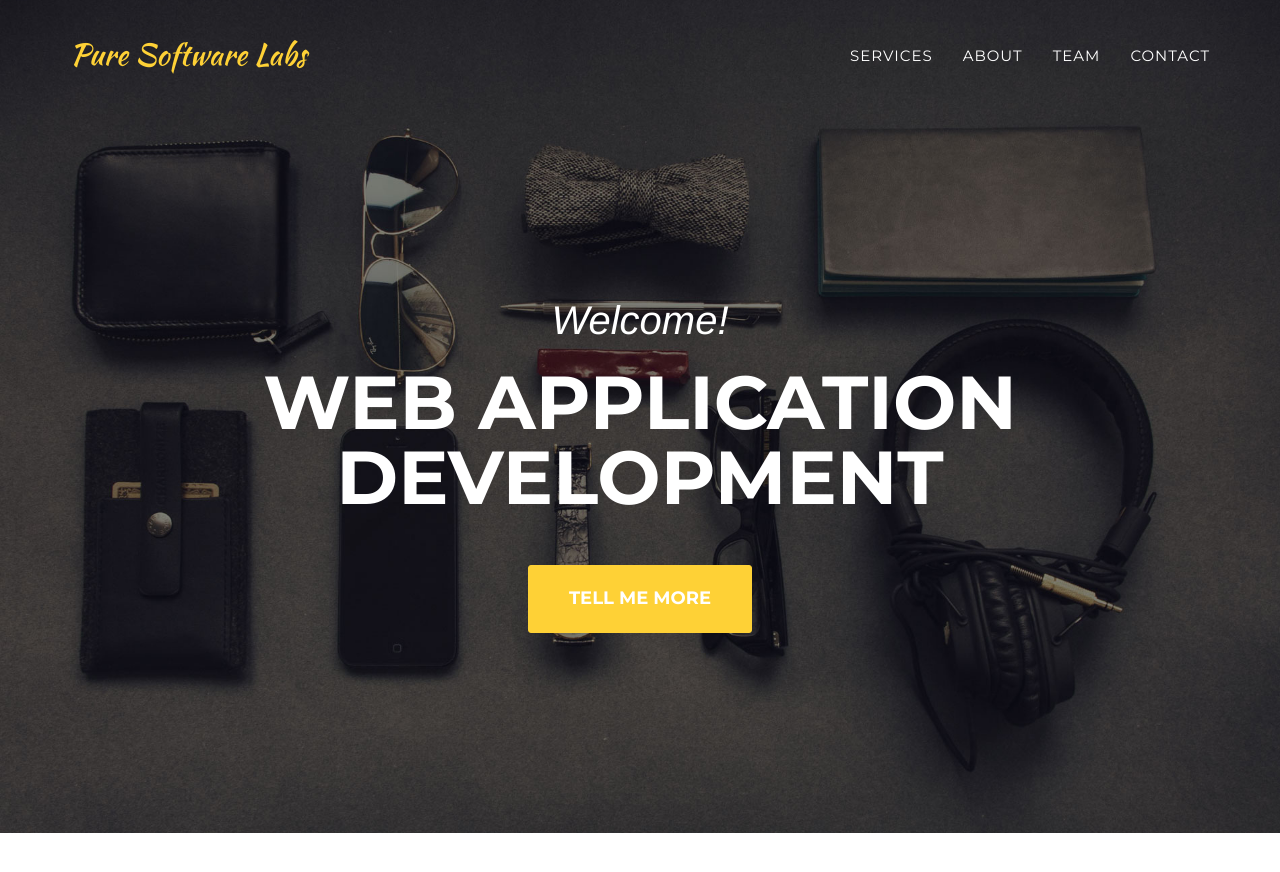
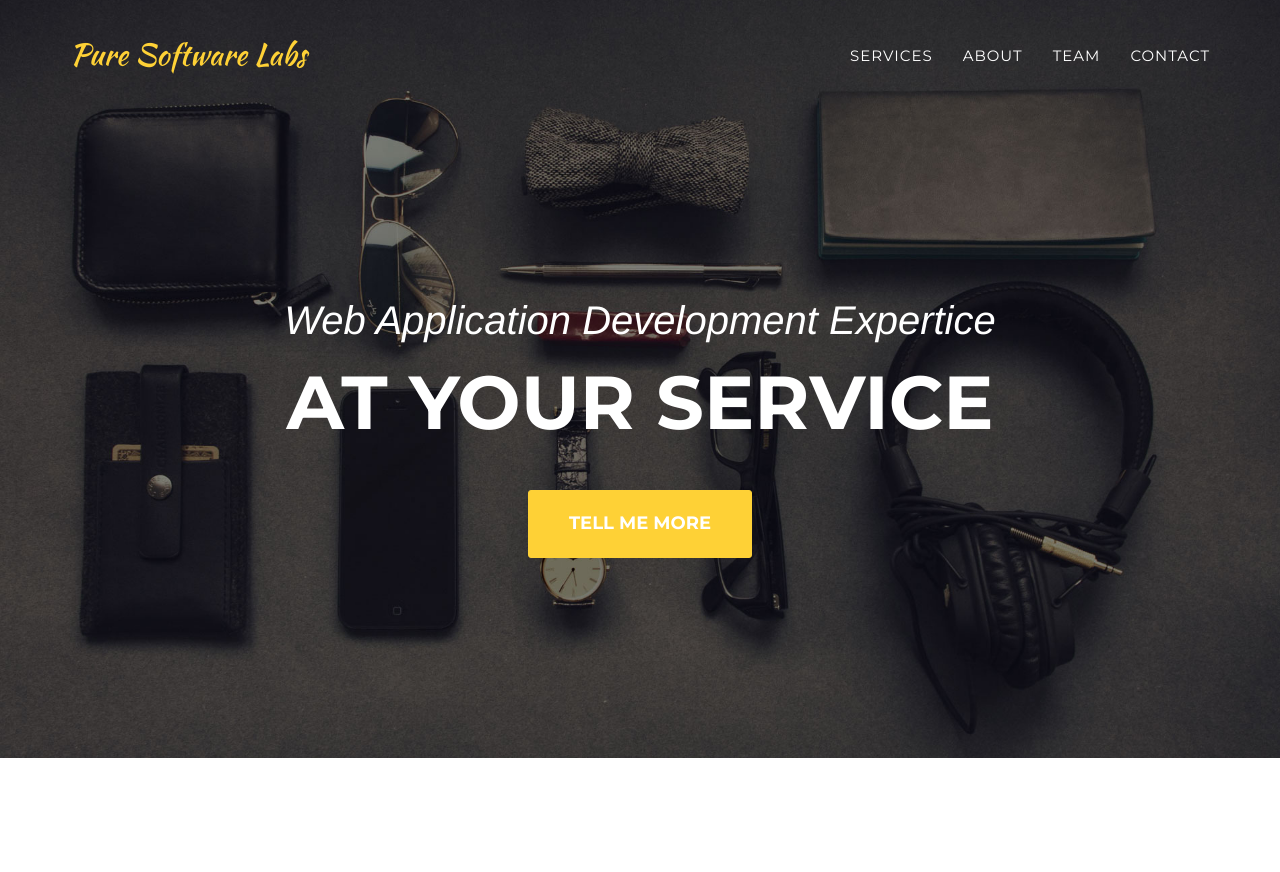
Before and after one commit to puresoftwarelabs/puresoftwarelabs.github.io, a Jekyll site: the page built from index.html, in a window 1280 px wide and 900 px high. Shown: the top 872 px of the window. Built offline with Jekyll 4.4.1, drawn with Linux system fonts in a browser that asks for light colours; some web fonts are replaced.

Commit message:
changing headline

```diff
--- a/_includes/header.html
+++ b/_includes/header.html
@@ -41,8 +41,8 @@
 <header>
     <div class="container">
         <div class="intro-text">
-            <div class="intro-lead-in">Welcome!</div>
-            <div class="intro-heading">Web Application Development</div>
+            <div class="intro-lead-in">Web Application Development Expertice</div>
+            <div class="intro-heading">at your service</div>
             <a href="#services" class="page-scroll btn btn-xl">Tell Me More</a>
         </div>
     </div>
```
